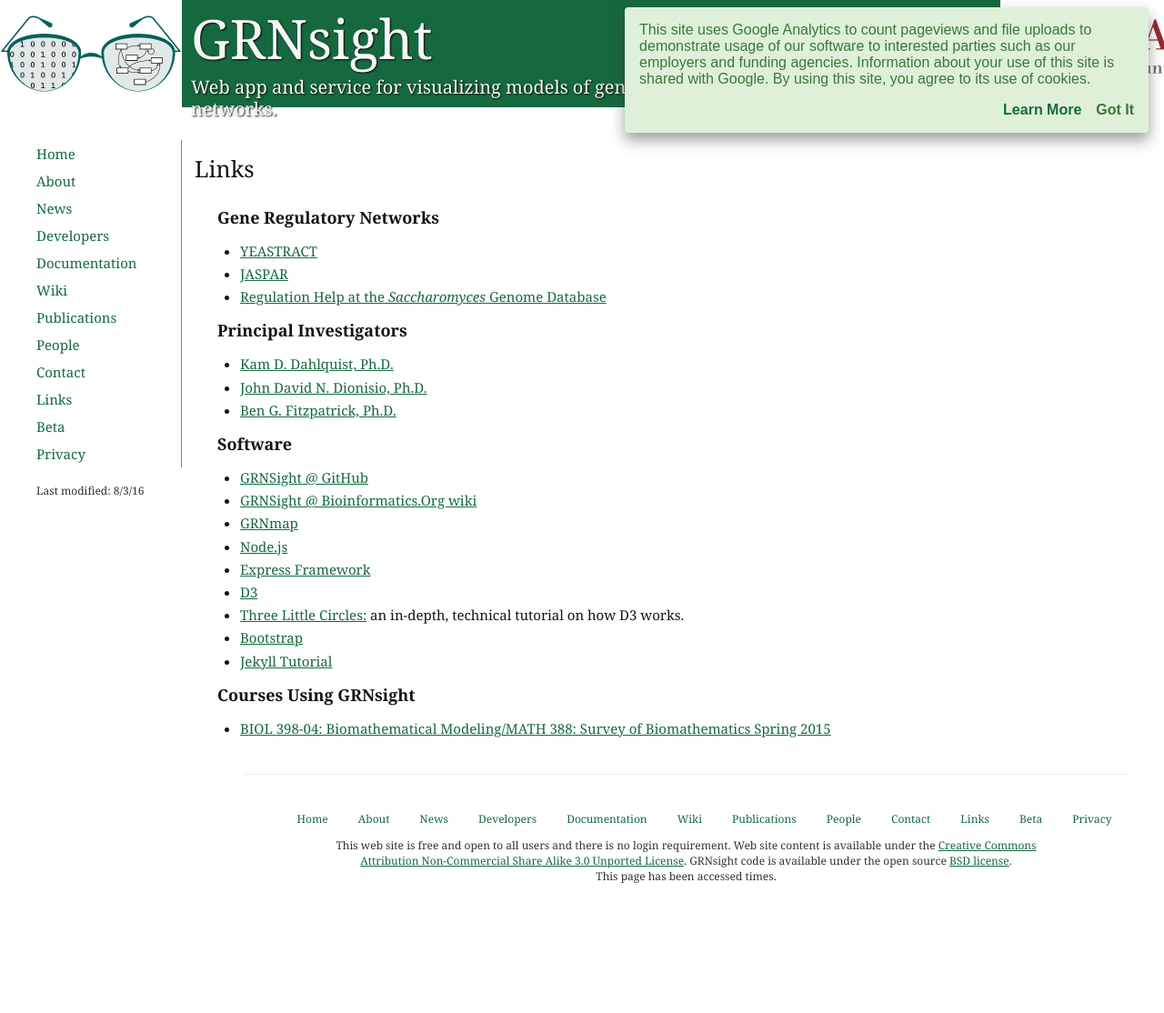
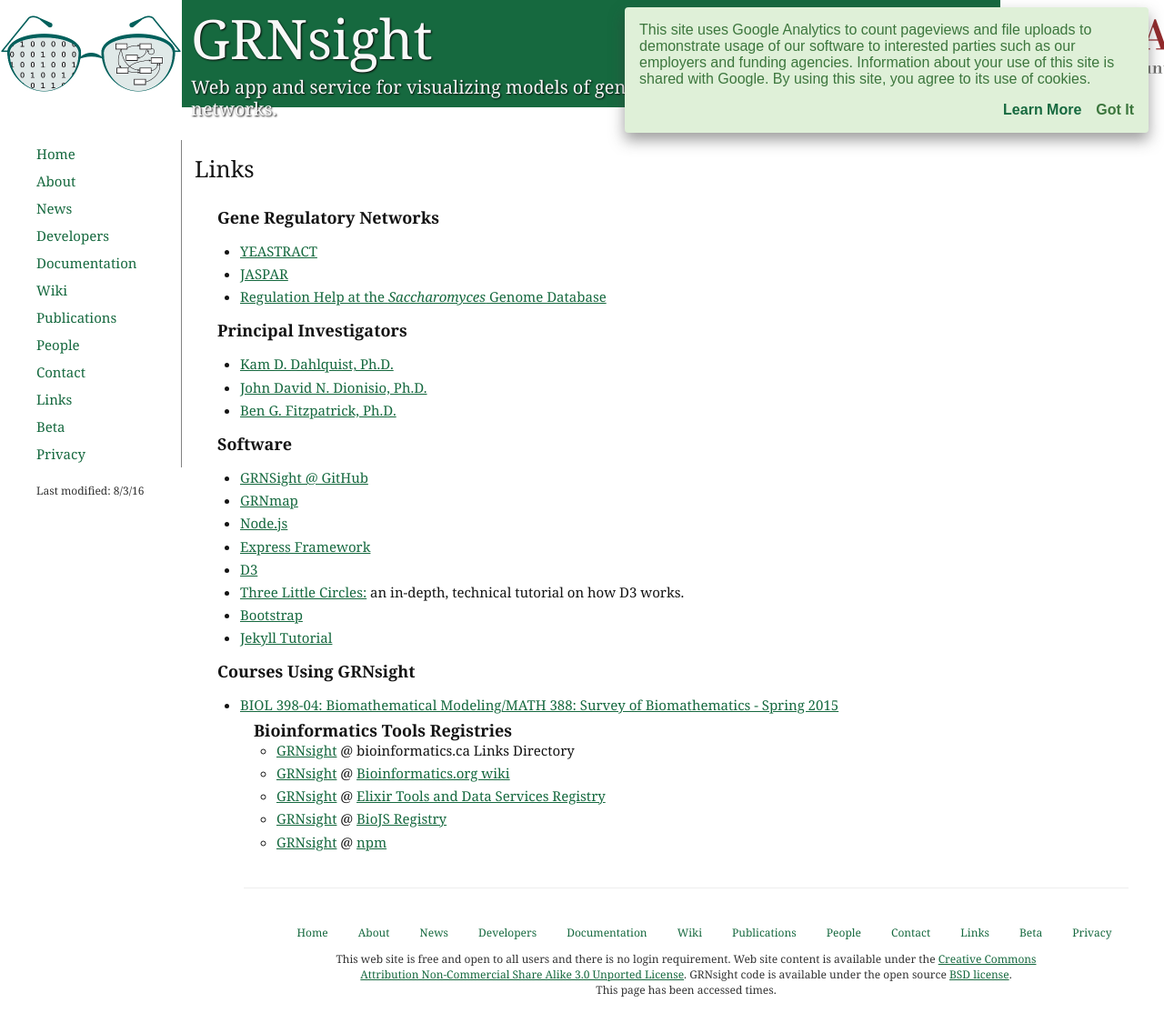
Before and after one commit to dondi/GRNsight, a Jekyll site: the page built from links.html, in a window 1280 px wide. Shown: the whole page at 91% size. Built offline with Jekyll 4.4.1, drawn with Linux system fonts in a browser that asks for light colours; nearby versions of some CDN libraries; before the commit the page ends 989 px from its top, so only the background shows below that.

Commit message:
add links to tools registries

```diff
--- a/links.html
+++ b/links.html
@@ -32,6 +31,14 @@
                 </ul>
                 <h4 class="linkHeader">Courses Using GRNsight</h4>
                 <ul class="linkInfo">
-                <li><a href="http://www.openwetware.org/wiki/BIOL398-04/S15" target="_blank">BIOL 398-04: Biomathematical Modeling/MATH 388: Survey of Biomathematics Spring 2015</a></li>
+                <li><a href="http://www.openwetware.org/wiki/BIOL398-04/S15" target="_blank">BIOL 398-04: Biomathematical Modeling/MATH 388: Survey of Biomathematics - Spring 2015</a></li>
+                <h4 class="linkHeader">Bioinformatics Tools Registries</h4>
+                <ul class="linkInfo">
+                  <li><a href="https://bioinformatics.ca/links_directory/resource/83363/grnsight-web-application-and-service-visualizing-models-small-medium-scale-gene" target="_blank">GRNsight</a> @ <a href="https://bioinformatics.ca/links_directory/"></a>bioinformatics.ca Links Directory</a></li>
+                  <li><a href="http://www.bioinformatics.org/wiki/GRNsight" target="_blank">GRNsight</a> @ <a href="http://www.bioinformatics.org/" target="_blank">Bioinformatics.org wiki</a></li>
+                  <li><a href="https://bio.tools/tool/lmu.edu/GRNsight/1.12" target="_blank">GRNsight</a> @ <a href="https://bio.tools/" target="_blank">Elixir Tools and Data Services Registry</a></li>
+                  <li><a href="http://biojs.io/d/grnsight" target="_blank">GRNsight</a> @ <a href="http://biojs.io/" target="_blank">BioJS Registry</a></li>
+                  <li><a href="https://www.npmjs.com/package/grnsight" target="_blank">GRNsight</a> @ <a href="https://www.npmjs.com/" target="_blank">npm</a></li>
+                </ul>
                 </ul>
             </div>
```
Also changed, not shown: other parts of links.html (+0 -1 lines).
